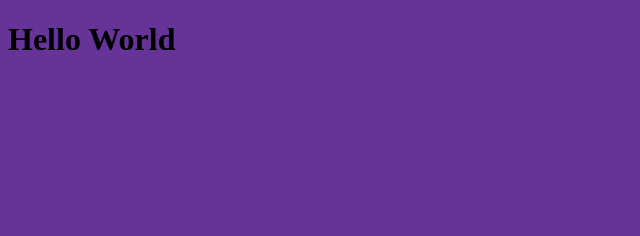
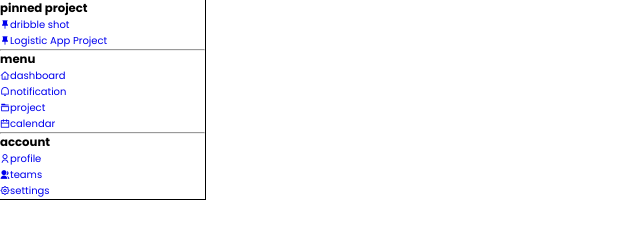
Before and after one commit to billyenglish/Todo_List, a website built with webpack: page src/template.html in a window 1280 px wide. Shown: the whole page, without its empty margins (0-640 px from the left). Built offline with nearby package versions, Linux system fonts and the light colour scheme.

Commit message:
Adding updates for the navigation structure.

```diff
--- a/src/styles.css
+++ b/src/styles.css
@@ -1,3 +1,57 @@
+@import url('https://fonts.googleapis.com/css2?family=Poppins:ital,wght@0,100;0,200;0,300;0,400;0,500;0,600;0,700;0,800;0,900;1,100;1,200;1,300;1,400;1,500;1,600;1,700;1,800;1,900&display=swap');
+
+:root {
+    --capitalizeTitle: capitalize;
+}
+
+* {
+    margin: 0;
+    padding: 0;
+    box-sizing: border-box;
+    list-style-type: none;
+    text-decoration: none;
+}
+
+/* Body Section */
+
 body {
-    background-color: rebeccapurple;
+    font-family: Poppins, Arial, Helvetica, sans-serif;
+    font-size: 62.5%;
+    min-width: 100%;
 }
+
+/* Container */
+
+.container {
+    display: grid;
+    grid-template-areas:
+        "aside header header header header header header header header header header header"
+        "aside main main main main main main main main main main main"
+        "aside footer footer footer footer footer footer footer footer footer footer footer";
+    min-width: inherit;
+}
+
+/* Header Section */
+
+header {
+    grid-area: header;
+}
+
+/* Main Section */
+
+main {
+    grid-area: main;
+}
+
+/* Aside Section */
+
+aside {
+    outline: 1px solid #000;
+    grid-area: aside;
+}
+
+/* Footer Section */
+
+footer {
+    grid-area: footer;
+}
--- a/src/template.html
+++ b/src/template.html
@@ -4,8 +4,60 @@
     <meta charset="UTF-8">
     <meta name="viewport" content="width=device-width, initial-scale=1.0">
     <title>ToDo List</title>
+    <link href="https://cdn.jsdelivr.net/npm/remixicon@4.5.0/fonts/remixicon.css" rel="stylesheet" />
 </head>
 <body>
-    <h1>Hello World</h1>
+    <div class="container">
+        <header>
+        </header>
+        <main>
+        </main>
+        <aside>
+            <nav>
+                <div class="nav-top">
+                    <div class="nav-menu pinned-project">
+                        <h3 class="nav-title">pinned project</h3>
+
+                        <div>
+                            <ul class="nav-list">
+                                <li class="nav-item"><a href="#"><i class="ri-pushpin-2-fill"></i>dribble shot</a></li>
+                                <li class="nav-item"><a href="#"><i class="ri-pushpin-2-fill"></i>Logistic App Project</a></li>
+                            </ul>
+                        </div>
+                    </div>
+
+                    <hr>
+
+                    <div class="nav-menu project-menu">
+                        <h3 class="nav-title">menu</h3>
+
+                        <div>
+                            <ul class="nav-list">
+                                <li class="nav-item"><a href="#"><i class="ri-home-4-line"></i>dashboard</a></li>
+                                <li class="nav-item"><a href="#"><i class="ri-notification-line"></i>notification</a></li>
+                                <li class="nav-item"><a href="#"><i class="ri-folder-5-line"></i>project</a></li>
+                                <li class="nav-item"><a href="#"><i class="ri-calendar-line"></i>calendar</a></li>
+                            </ul>
+                        </div>
+                    </div>
+
+                    <hr>
+
+                    <div class="nav-menu user-account">
+                        <h3 class="nav-title">account</h3>
+
+                        <div>
+                        <ul class="nav-list">
+                            <li class="nav-item"><a href="#"><i class="ri-user-line"></i>profile</a></li>
+                            <li class="nav-item"><a href="#"><i class="ri-group-fill"></i>teams</a></li>
+                            <li class="nav-item"><a href="#"><i class="ri-settings-2-line"></i>settings</a></li>
+                        </ul></div>
+                    </div>
+                </div>
+            </nav>
+        </aside>
+        <footer>
+        </footer>
+    </div>
 </body>
 </html>
```
